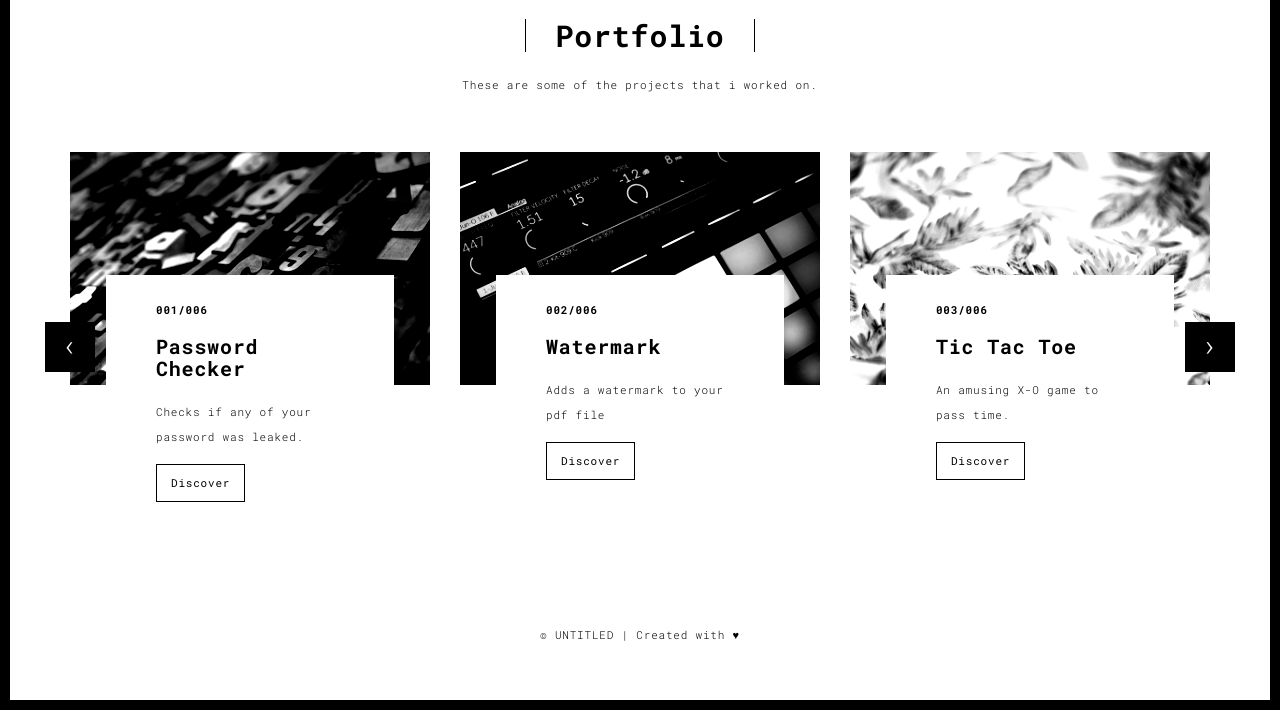
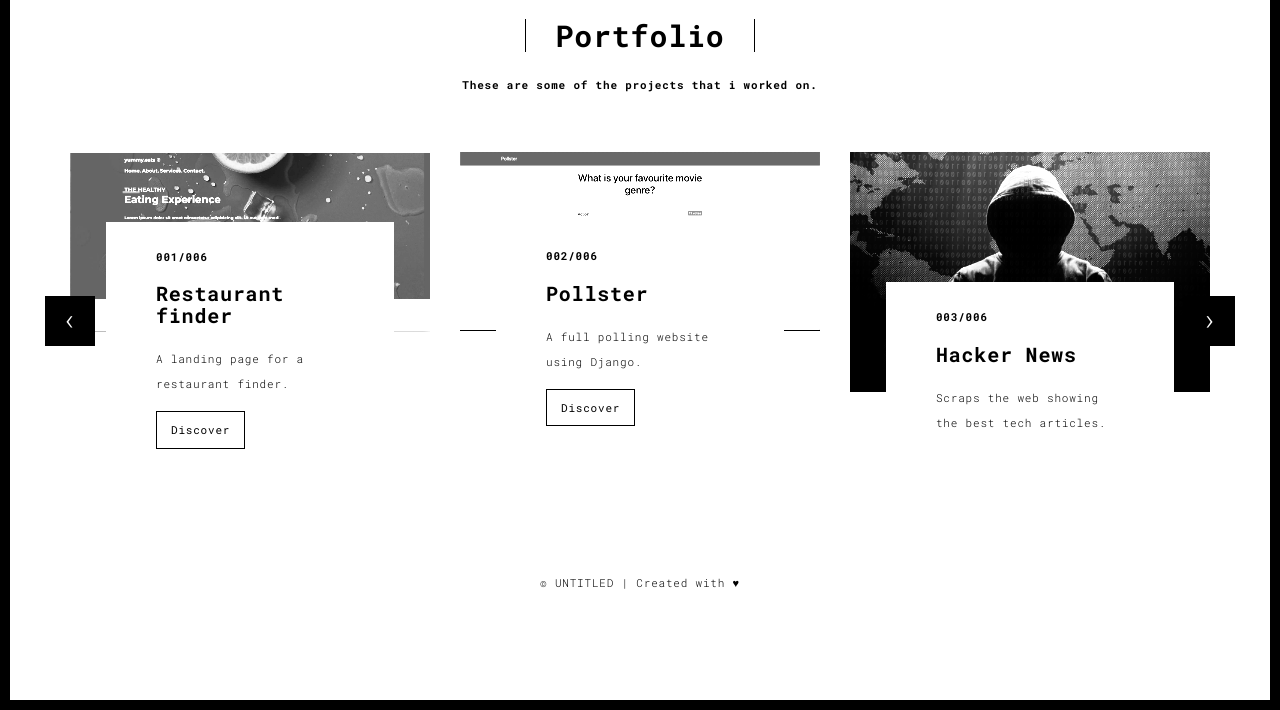
Before and after one commit to mostafahisham10/portfo, a Flask app: page /portfolio.html in a window 1280 px wide. Shown: the part 90-800 px from the top of the page. Run offline with Flask 2, Linux system fonts and the light colour scheme; some libraries are stand-ins or nearby versions.

Commit message:
Added projects

```diff
--- a/templates/portfolio.html
+++ b/templates/portfolio.html
@@ -56,7 +56,7 @@
       <div class="col-sm-8 col-sm-offset-2 section-container-spacer">
         <div class="text-center">
           <h1 class="h2">Portfolio</h1>
-          <p> These are some of the projects that i worked on.</p>
+          <p><strong>These are some of the projects that i worked on.</strong></p>
         </div>
       </div>
 
@@ -70,35 +70,35 @@
                     <div class="col-sm-4">
 
                       <a href="./work.html" title="" class="black-image-project-hover">
-                        <img src="./static/assets/images/work01-hover.jpg" alt="" class="img-responsive">
+                        <img src="./static/assets/images/restaurant-finder.png" alt="" class="img-responsive">
                       </a>
                       <div class="card-container card-container-lg">
                         <h4>001/006</h4>
-                        <h3>Password Checker</h3>
-                        <p>Checks if any of your password was leaked.</p>
-                        <a href="./work.html" title="" class="btn btn-default">Discover</a>
+                        <h3>Restaurant finder</h3>
+                        <p>A landing page for a restaurant finder.</p>
+                        <a href="./work1.html" title="" class="btn btn-default">Discover</a>
                       </div>
                     </div>
                     <div class="col-sm-4">
                       <a href="./work.html" title="" class="black-image-project-hover">
-                        <img src="./static/assets/images/work02-hover.jpg" alt="" class="img-responsive">
+                        <img src="./static/assets/images/pollster.png" alt="" class="img-responsive">
                       </a>
                       <div class="card-container card-container-lg">
                         <h4>002/006</h4>
-                        <h3>Watermark</h3>
-                        <p>Adds a watermark to your pdf file</p>
-                        <a href="./work.html" title="" class="btn btn-default">Discover</a>
+                        <h3>Pollster</h3>
+                        <p>A full polling website using Django.</p>
+                        <a href="./work2.html" title="" class="btn btn-default">Discover</a>
                       </div>
                     </div>
                     <div class="col-sm-4">
-                      <a href="./work.html" title="" class="black-image-project-hover">
-                        <img src="./static/assets/images/work03-hover.jpg" alt="" class="img-responsive">
+                      <a href="./work.html" class="black-image-project-hover">
+                        <img src="./static/assets/images/hacker.jpg" alt="Image" class="img-responsive">
                       </a>
-                      <div class="card-container card-container-lg">
+                      <div class="card-container">
                         <h4>003/006</h4>
-                        <h3>Tic Tac Toe</h3>
-                        <p>An amusing X-O game to pass time.</p>
-                        <a href="./work.html" title="" class="btn btn-default">Discover</a>
+                        <h3>Hacker News</h3>
+                        <p>Scraps the web showing the best tech articles.</p>
+                        <!-- <a href="./work.html" class="btn btn-default">Discover</a> -->
                       </div>
                     </div>
 
@@ -108,38 +108,27 @@
             <!--/item-->
             <div class="item">
                 <div class="row">
-                  <div class="col-sm-4">
-                    <a href="./work.html" class="black-image-project-hover">
-                      <img src="./static/assets/images/work02-hover.jpg" alt="Image" class="img-responsive">
-                    </a>
-                    <div class="card-container">
-                      <h4>004/006</h4>
-                      <h3>Hacker News</h3>
-                      <p>Scraps the web showing the best tech articles.</p>
-                      <a href="./work.html" class="btn btn-default">Discover</a>
-                    </div>
-                  </div>
                    <div class="col-sm-4">
                       <a href="./work.html" class="black-image-project-hover">
-                        <img src="./static/assets/images/work01-hover.jpg" alt="Image" class="img-responsive">
+                        <img src="./static/assets/images/hangman.jpg" alt="Image" class="img-responsive">
                       </a>
                       <div class="card-container">
-                        <h4>005/006</h4>
+                        <h4>004/006</h4>
                         <h3>Hangman</h3>
                         <p>An amusing hangman game to pass time.</p>
-                        <a href="./work.html" class="btn btn-default">Discover</a>
+                        <!-- <a href="./work.html" class="btn btn-default">Discover</a> -->
                       </div>
                     </div>
 
                     <div class="col-sm-4">
                       <a href="./work.html" class="black-image-project-hover">
-                        <img src="./static/assets/images/work03-hover.jpg" alt="Image" class="img-responsive">
+                        <img src="./static/assets/images/pong.jpg" alt="Image" class="img-responsive">
                       </a>
                       <div class="card-container">
-                        <h4>006/006</h4>
+                        <h4>005/006</h4>
                         <h3>Pong</h3>
                         <p>An amusing pong game to pass time.</p>
-                        <a href="./work.html" class="btn btn-default">Discover</a>
+                        <!-- <a href="./work.html" class="btn btn-default">Discover</a> -->
                       </div>
                     </div>
 
```
Also changed, not shown: templates/work.html (deleted, +0 -134 lines), templates/work1.html (added, +113 -0 lines), templates/work2.html (added, +113 -0 lines), static/assets/images/hacker.jpg (added), static/assets/images/hangman.jpg (added), static/assets/images/pollster.png (added), static/assets/images/pong.jpg (added), static/assets/images/restaurant-finder.png (added), static/assets/images/tic-tac-toe.jpg (added), static/assets/images/work001-01.jpg (deleted), static/assets/images/work001-02.jpg (deleted), static/assets/images/work001-03.jpg (deleted), static/assets/images/work001-04.jpg (deleted), static/assets/images/work01-hover.jpg (deleted), 2 more files, 2 other files.
